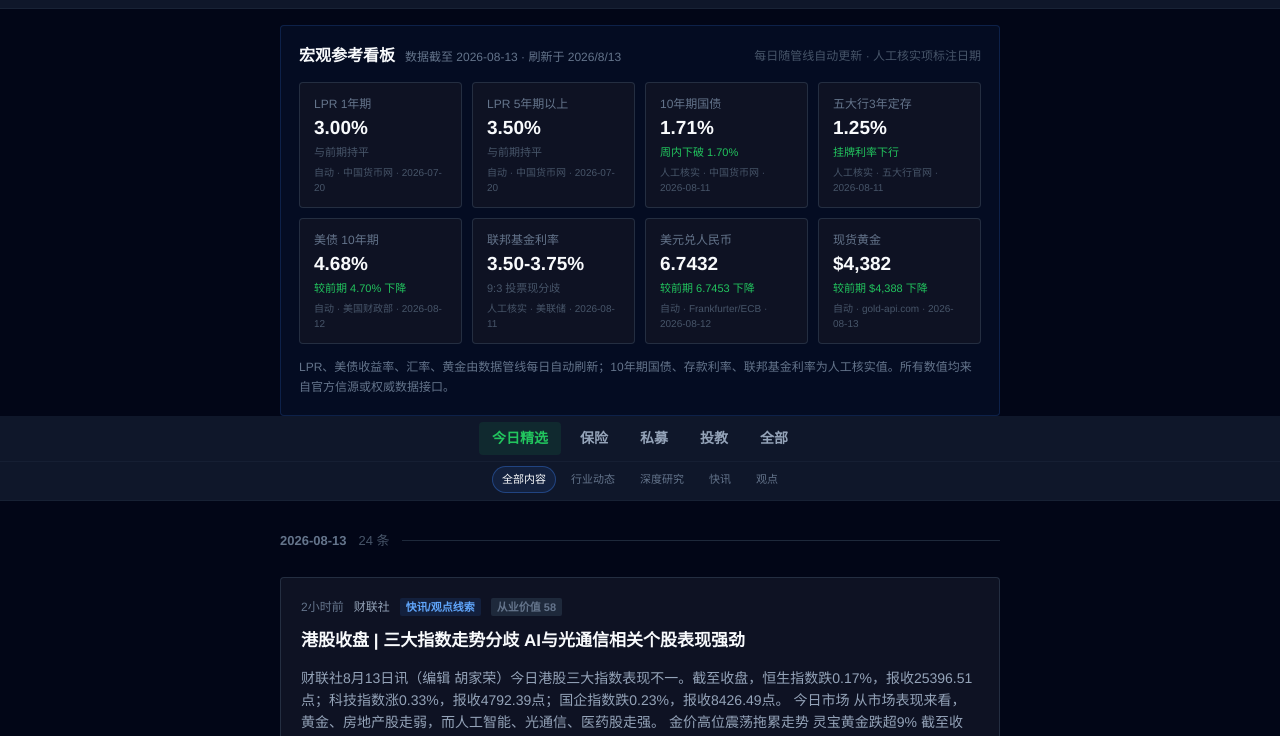
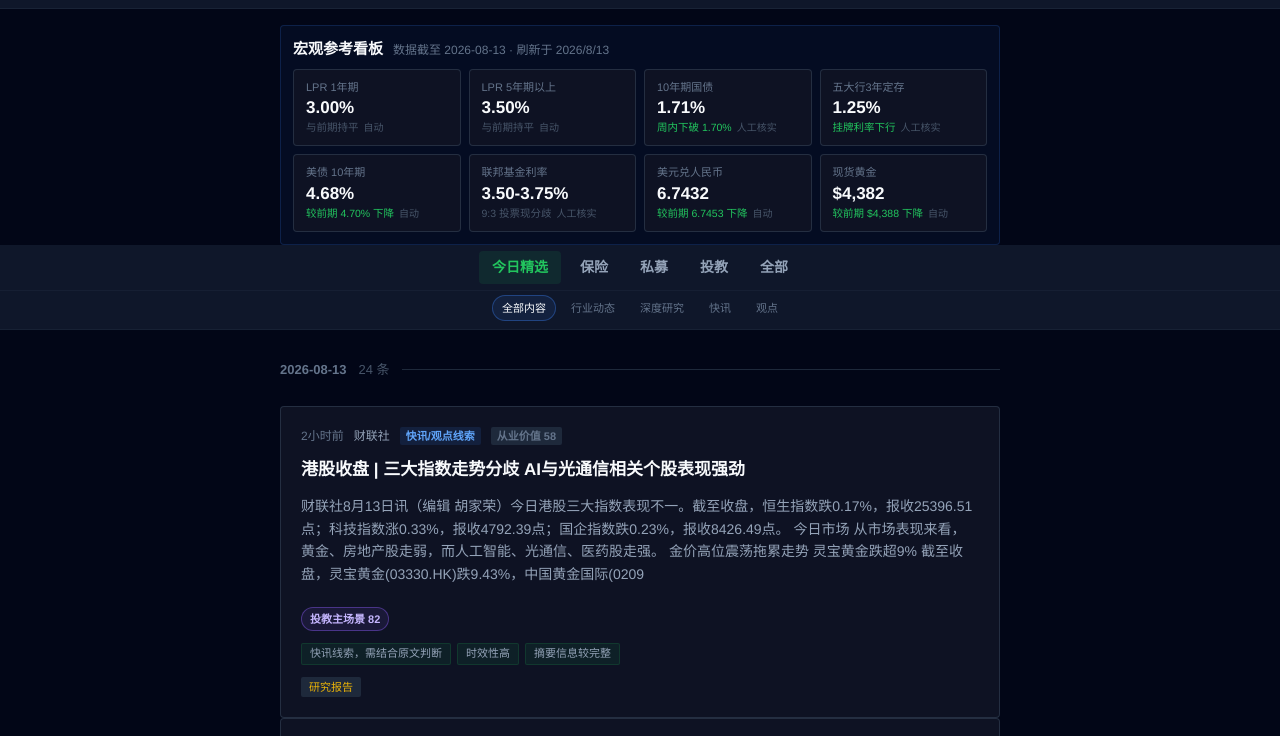
Before and after one commit to zycyyyya/finhot-web, a website: page index.html in a window 1280 px wide. Shown: the part 47-783 px from the top of the page. Drawn offline with Linux system fonts and the light colour scheme.

Commit message:
style: 首页宏观看板改为紧凑版，压缩高度

```diff
--- a/index.html
+++ b/index.html
@@ -25,10 +25,8 @@
         <span class="macro-board-name">宏观参考看板</span>
         <span class="macro-board-issue"></span>
       </div>
-      <span class="macro-board-legend">每日随管线自动更新 · 人工核实项标注日期</span>
     </div>
     <div class="macro-kpi-grid"></div>
-    <p class="macro-board-note">LPR、美债收益率、汇率、黄金由数据管线每日自动刷新；10年期国债、存款利率、联邦基金利率为人工核实值。所有数值均来自官方信源或权威数据接口。</p>
   </section>
 </div>
 
--- a/scripts/macro-view.js
+++ b/scripts/macro-view.js
@@ -47,11 +47,11 @@
     indicators.forEach(function (ind) {
       var dirClass = ind.direction === 'up' ? 'macro-dir-up' : (ind.direction === 'down' ? 'macro-dir-down' : '');
       html += '<div class="macro-kpi">';
+      var modeLabel = ind.mode === 'auto' ? '自动' : '人工核实';
       html += '  <div class="macro-kpi-name">' + escapeHtml(ind.name || '') + '</div>';
       html += '  <div class="macro-kpi-val">' + escapeHtml(ind.value || '') + '</div>';
-      html += '  <div class="macro-kpi-note ' + dirClass + '">' + escapeHtml(ind.note || '') + '</div>';
-      html += '  <div class="macro-kpi-src">' + escapeHtml(ind.mode === 'auto' ? '自动' : '人工核实')
-        + ' · ' + escapeHtml(ind.source || '') + (ind.asOf ? ' · ' + escapeHtml(ind.asOf) : '') + '</div>';
+      html += '  <div class="macro-kpi-note ' + dirClass + '">' + escapeHtml(ind.note || '')
+        + '<span class="macro-kpi-mode">' + escapeHtml(modeLabel) + '</span></div>';
       html += '</div>';
     });
 
--- a/styles.css
+++ b/styles.css
@@ -966,8 +966,8 @@ a {
 .macro-board {
   display: flex;
   flex-direction: column;
-  gap: 14px;
-  padding: 18px;
+  gap: 8px;
+  padding: 12px;
   border-radius: var(--radius-md);
   background: rgba(59, 130, 246, 0.05);
   border: 1px solid rgba(59, 130, 246, 0.18);
@@ -990,7 +990,7 @@ a {
 
 .macro-board-name {
   font-family: var(--font-heading);
-  font-size: 16px;
+  font-size: 15px;
   font-weight: 700;
   color: var(--text-primary);
 }
@@ -1020,36 +1020,49 @@ a {
 .macro-kpi-grid {
   display: grid;
   grid-template-columns: repeat(4, minmax(0, 1fr));
-  gap: 10px;
+  gap: 8px;
 }
 
 .macro-kpi {
-  padding: 12px 14px;
+  padding: 9px 12px;
   border-radius: var(--radius-md);
   background: var(--bg-card);
   border: 1px solid var(--border-subtle);
   display: flex;
   flex-direction: column;
-  gap: 3px;
+  gap: 2px;
 }
 
 .macro-kpi-name {
-  font-size: 12px;
+  font-size: 11px;
   font-weight: 500;
   color: var(--text-muted);
+  white-space: nowrap;
+  overflow: hidden;
+  text-overflow: ellipsis;
 }
 
 .macro-kpi-val {
-  font-size: 19px;
+  font-size: 17px;
   font-weight: 700;
   color: var(--text-primary);
-  line-height: 1.3;
+  line-height: 1.25;
 }
 
 .macro-kpi-note {
-  font-size: 11px;
+  font-size: 10.5px;
   font-weight: 500;
   color: var(--text-dim);
+  white-space: nowrap;
+  overflow: hidden;
+  text-overflow: ellipsis;
+}
+
+.macro-kpi-mode {
+  font-size: 10px;
+  font-weight: 400;
+  color: var(--text-dim);
+  margin-left: 5px;
 }
 
 .macro-dir-up { color: #ef4444; }
```
